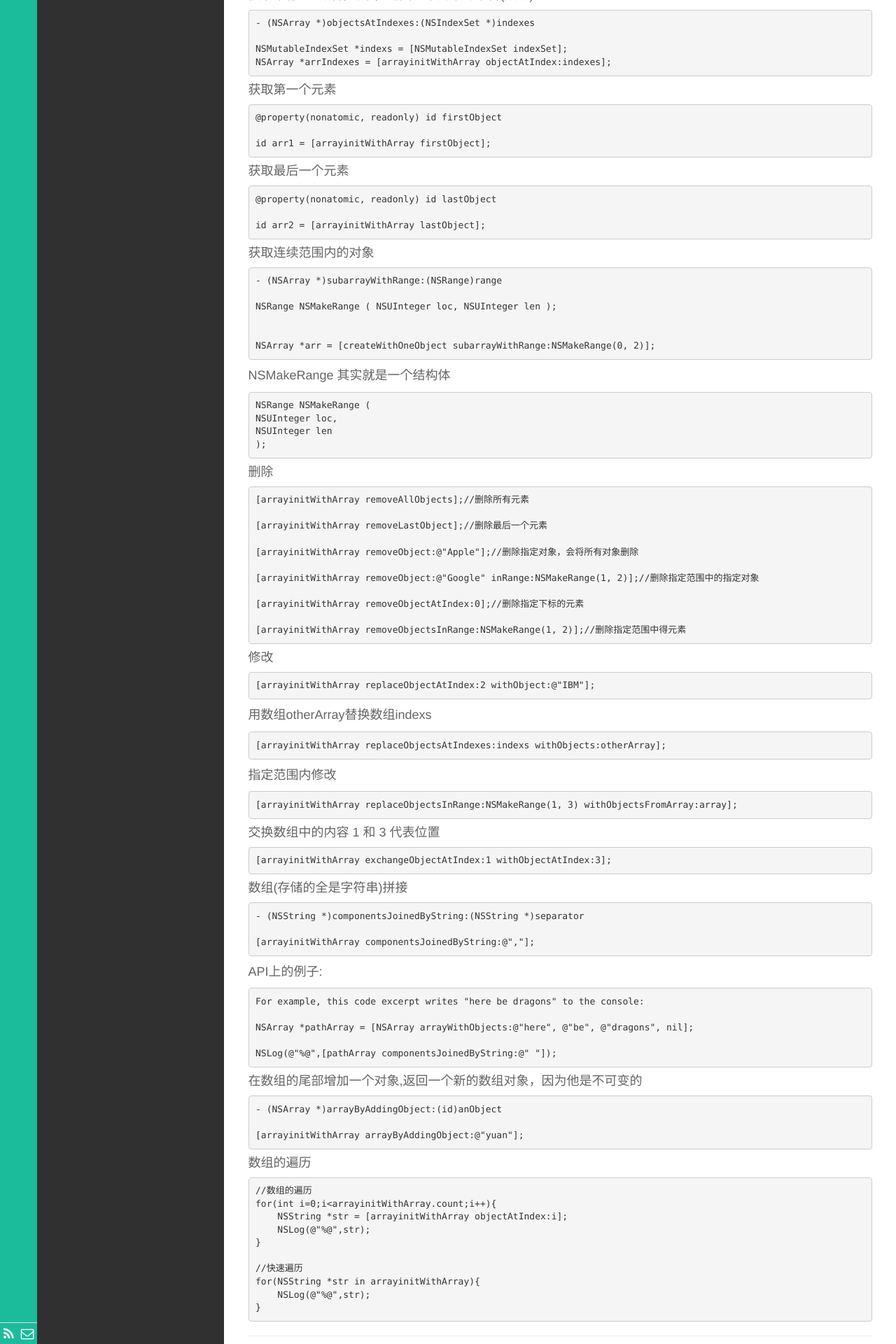
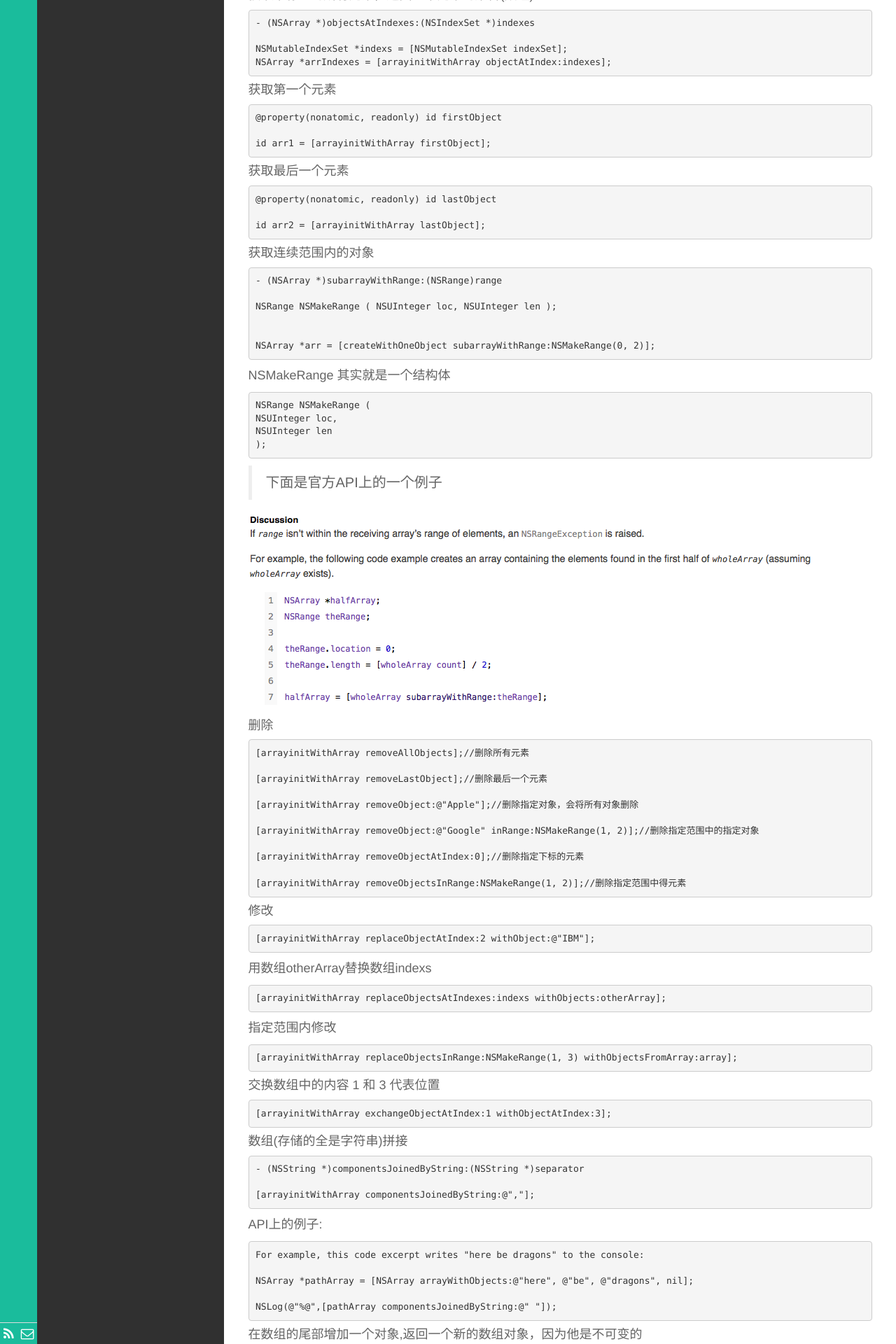
Before and after one commit to klone1127/klone1127.github.io, a Jekyll site: the page built from _posts/IOS/2015-06-24-OC-NSArray.md, in a window 1280 px wide. Shown: the part 3080-5000 px from the top of the page at 70% size. Built offline with Jekyll 4.4.1, drawn with Linux system fonts in a browser that asks for light colours; nearby versions of some CDN libraries; library files that are not in the unit come from our copies; Markdown is read by kramdown in place of the engine named in the settings.

Commit message:
add one img

```diff
--- a/_posts/IOS/2015-06-24-OC-NSArray.md
+++ b/_posts/IOS/2015-06-24-OC-NSArray.md
@@ -151,6 +151,11 @@ NSMakeRange 其实就是一个结构体
     NSUInteger len
 	);
 
+>下面是官方API上的一个例子
+
+![4](/public/img/IOS/subarrayWithRange-range.png)
+
+
 ####删除
 
 	[arrayinitWithArray removeAllObjects];//删除所有元素
```
